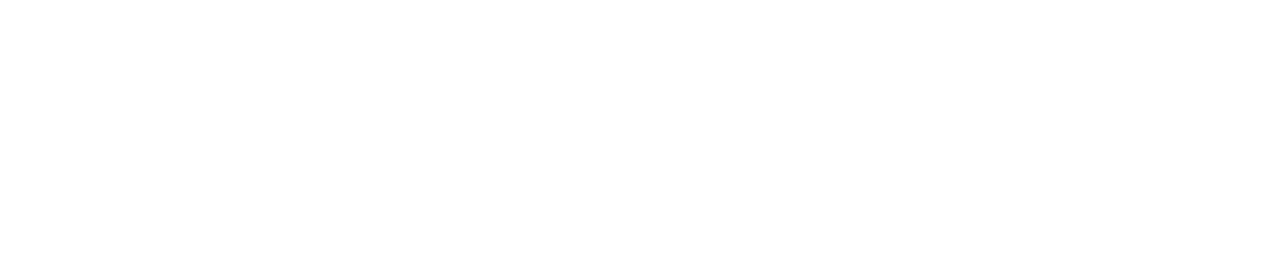
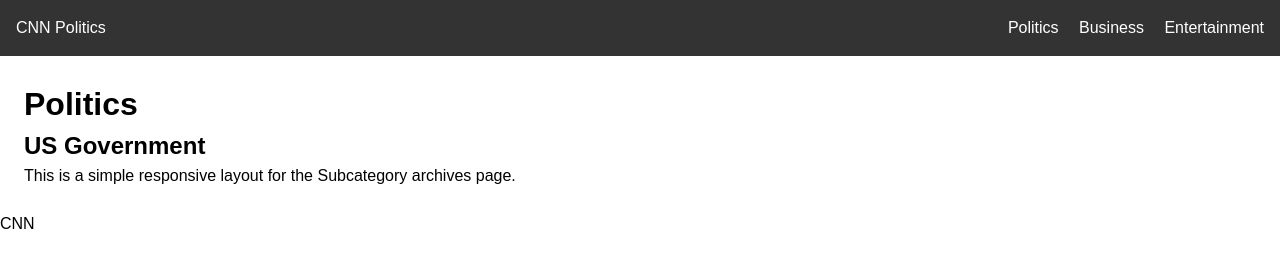
Before and after one commit to rlee70/Interaction-Design, a plain HTML site: page subcategory/sPolitics.html in a window 1280 px wide. Drawn offline with Linux system fonts and the light colour scheme; files that its build step writes are made by us from their sources.

Commit message:
WIP: saving my current work

```diff
--- a/ArticleView/vArticleView.css
+++ b/ArticleView/vArticleView.css
@@ -0,0 +1,17 @@
+
+/* HEADER */
+.header {
+  display: flex;
+  justify-content: space-between;
+  align-items: center;
+  padding: 16px;
+  background: #333;
+  color: white;
+}
+
+   /* MOBILE RESPONSIVE */
+@media (max-width: 600px) {
+    .nav {
+    display: none;
+  }
+}
--- a/archives/archives.html
+++ /dev/null
@@ -1,27 +0,0 @@
-<!DOCTYPE html>
-<html lang="en">
-<head>
-  <meta charset="UTF-8" />
-  <meta name="viewport" content="width=device-width, initial-scale=1.0" />
-  <title>Student Project</title>
-  <link rel="stylesheet" href="styles.css" />
-</head>
-
-<body>
-  <header class="header">
-    <div class="logo">Archives</div>
-
-    <nav class="nav">
-      <a href="#">Politics</a>
-      <a href="#">Business</a>
-      <a href="#">Entertainment</a>
-      <a href="#"></a>
-    </nav>
-  </header>
-
-  <main class="content">
-    <h1>Welcome to our archives!</h1>
-    <p>This is a simple responsive layout.</p>
-  </main>
-</body>
-</html>
--- a/subcategory/sPolitics.html
+++ b/subcategory/sPolitics.html
@@ -0,0 +1,38 @@
+<!DOCTYPE html>
+<html lang="en">
+<head>
+  <meta charset="UTF-8" />
+  <meta name="viewport" content="width=device-width, initial-scale=1.0" />
+  <title>CNN Redesign</title>
+  <link rel="stylesheet" href="styles.css" />
+</head>
+
+<body>
+  <header class="header">
+    <div class="logo">CNN Politics</div>
+
+    <nav class="nav">
+            <a href="/archives/aPolitics.html" target="_blank">Politics</a>
+            <a href="/archives/aBusiness.html" target="_blank">Business</a>
+            <a href="/archives/aEntertainment.html" target="_blank">Entertainment</a>
+    </nav>
+  </header>
+
+  <main class="content">
+    <h1>Politics</h1>
+    <h2>US Government</h2>
+    <p>This is a simple responsive layout for the Subcategory archives page.</p>
+  </main>
+
+  <footer>
+        <div class="logo">CNN</div>
+
+        <nav class="nav">
+            <a href="/archives/aPolitics.html" target="_blank">Politics</a>
+            <a href="/archives/aBusiness.html" target="_blank">Business</a>
+            <a href="/archives/aEntertainment.html" target="_blank">Entertainment</a>
+            <a href="#"target="_blank">Contact Us</a>
+        </nav>
+  </footer>
+</body>
+</html>
```
Also changed, not shown: ArticleView/vArticleView.html (+11 -0 lines), homepage/index.html (+5 -6 lines), archives/aPolitics.css (deleted), subcategory/sPolitics.css (deleted).
